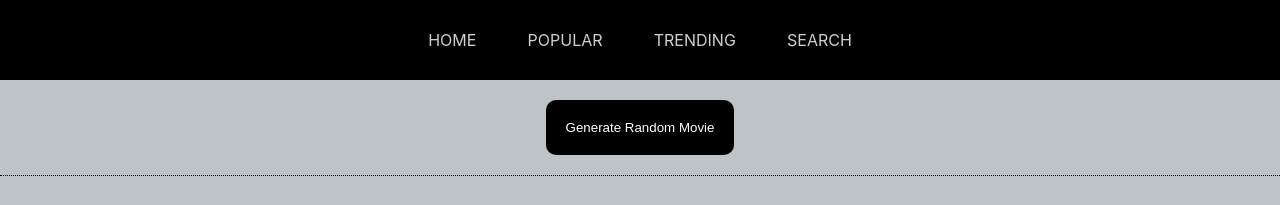
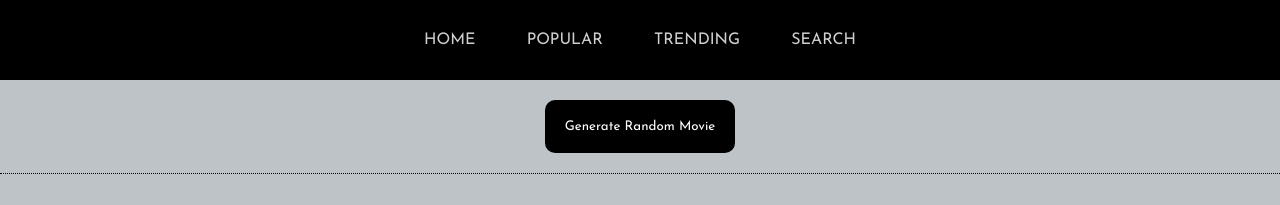
Before and after one commit to Aftab69/movie-generator, a React (Create React App) app: page / in a window 1280 px wide. Shown: the top 205 px of the page. Built offline with nearby package versions, Linux system fonts and the light colour scheme.

Commit message:
font family added

```diff
--- a/src/Home.css
+++ b/src/Home.css
@@ -21,6 +21,7 @@
     padding: 20px;
     margin: 2.5vh;
     border-radius: 10px;
+    font-family: 'Josefin Sans', sans-serif;
 }
 .generateButtonContainer>button:hover{
     background-color: rgb(10, 10, 10);
--- a/src/Navbar.css
+++ b/src/Navbar.css
@@ -6,6 +6,7 @@
     display: flex;
     justify-content: center;
     align-items: center;
+    font-family: 'Josefin Sans', sans-serif;
 }
 span{
     margin: 2vw;
--- a/src/Search.css
+++ b/src/Search.css
@@ -18,6 +18,7 @@
     padding: 10px;
     margin: 2.5vh;
     border-radius: 10px;
+    font-family: 'Josefin Sans', sans-serif;
 }
 .searchitemsContainer>button:hover{
     background-color: rgb(10, 10, 10);
--- a/src/index.css
+++ b/src/index.css
@@ -1,3 +1,4 @@
+@import url('https://fonts.googleapis.com/css2?family=Josefin+Sans&display=swap');
 body {
   margin: 0;
   font-family: -apple-system, BlinkMacSystemFont, 'Segoe UI', 'Roboto', 'Oxygen',
```
